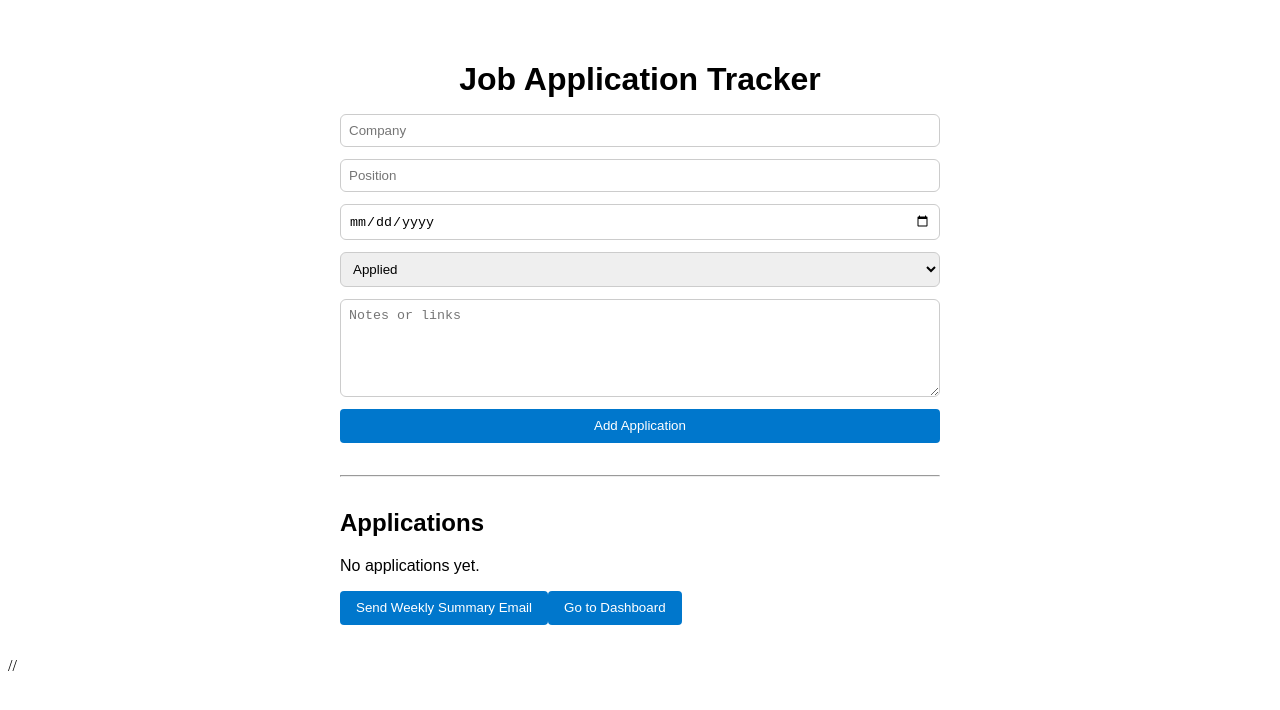
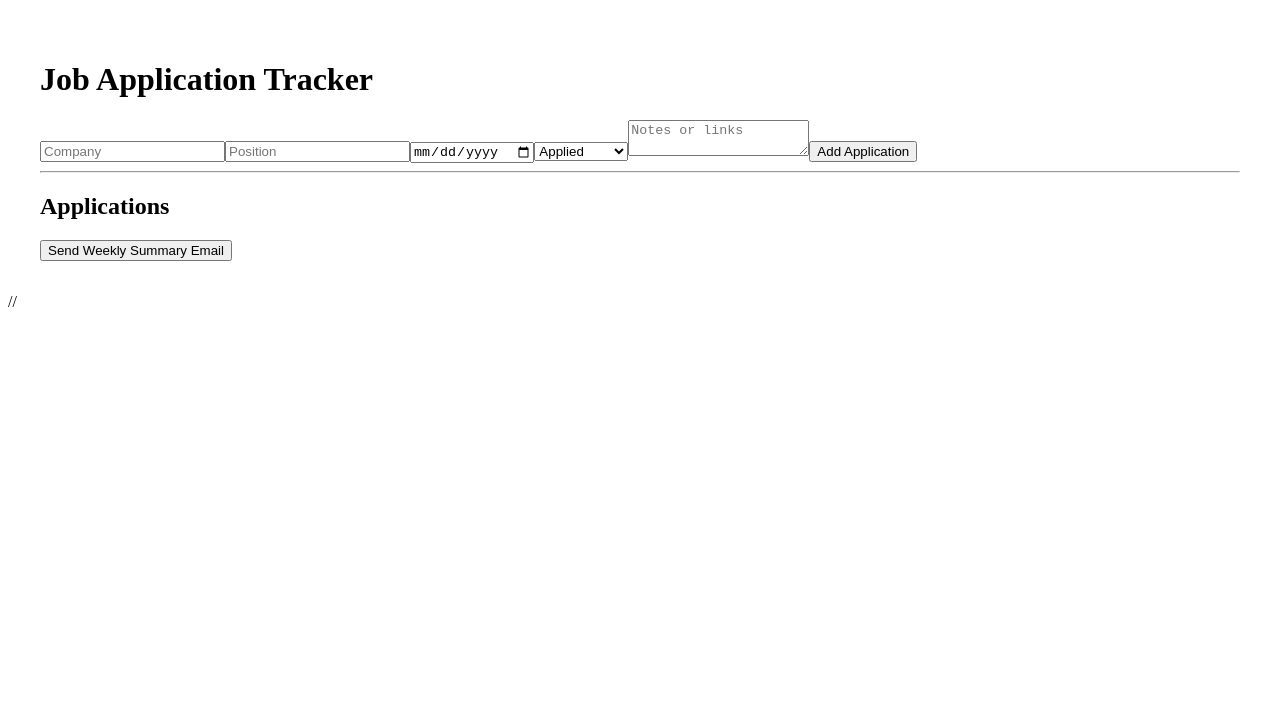
Before and after one commit to abhi2326/job-tracker, a React (Create React App) app: page / in a window 1280 px wide. Shown: the top 710 px of the page. Built offline with nearby package versions, Linux system fonts and the light colour scheme.

Commit message:
Update App.tsx

```diff
--- a/src/App.tsx
+++ b/src/App.tsx
@@ -1,6 +1,5 @@
 import React, { useState, useEffect } from "react";
 import emailjs from "@emailjs/browser";
-import "./styles.css"; // Ensure this file exists
 
 const SERVICE_ID = "service_t2fsozo";
 const TEMPLATE_ID = "template_aepvo66";
@@ -32,8 +31,9 @@ const defaultApp: Application = {
 const App: React.FC = () => {
   const [applications, setApplications] = useState<Application[]>([]);
   const [form, setForm] = useState<Application>(defaultApp);
-  const [statusMessage, setStatusMessage] = useState("");
+  const [status, setStatus] = useState("");
 
+  // Load from localStorage
   useEffect(() => {
     const stored = localStorage.getItem("jobApps");
     if (stored) setApplications(JSON.parse(stored));
@@ -43,36 +43,28 @@ const App: React.FC = () => {
     localStorage.setItem("jobApps", JSON.stringify(applications));
   }, [applications]);
 
-  const handleChange = (
-    e: React.ChangeEvent<HTMLInputElement | HTMLSelectElement | HTMLTextAreaElement>
-  ): void => {
+  const handleChange = (e: React.ChangeEvent<HTMLInputElement | HTMLSelectElement | HTMLTextAreaElement>): void => {
     setForm({ ...form, [e.target.name]: e.target.value });
   };
 
   const handleSubmit = (e: React.FormEvent): void => {
     e.preventDefault();
     if (!form.company || !form.position || !form.date) {
-      setStatusMessage("Please fill in all required fields.");
+      setStatus("Please fill in all required fields.");
       return;
     }
     setApplications([...applications, { ...form, id: Date.now() }]);
     setForm(defaultApp);
-    setStatusMessage("Application added.");
+    setStatus("Application added.");
   };
 
   const handleDelete = (id: number): void => {
-    setApplications(applications.filter((app) => app.id !== id));
-    setStatusMessage("Application deleted.");
+    setApplications(applications.filter(app => app.id !== id));
   };
 
   const sendSummaryEmail = (): void => {
-    if (applications.length === 0) {
-      setStatusMessage("No applications to include in the email.");
-      return;
-    }
-
     const summary = applications
-      .map((app) => `• ${app.company} - ${app.position} (${app.status}) on ${app.date}`)
+      .map(app => `• ${app.company} - ${app.position} (${app.status}) on ${app.date}`)
       .join("<br/>");
 
     const templateParams: EmailTemplateParams = {
@@ -80,89 +72,45 @@ const App: React.FC = () => {
       message: summary,
     };
 
-    emailjs
-      .send(SERVICE_ID, TEMPLATE_ID, templateParams, USER_ID)
-      .then(() => setStatusMessage("Summary email sent successfully!"))
-      .catch(() => setStatusMessage("Failed to send email."));
+    emailjs.send(SERVICE_ID, TEMPLATE_ID, templateParams, USER_ID)
+      .then(() => setStatus("Summary email sent successfully!"))
+      .catch(() => setStatus("Failed to send email."));
   };
 
   return (
-    <div className="container">
-      <h1 className="title">Job Application Tracker</h1>
+    <div style={{ padding: "2rem" }}>
+      <h1>Job Application Tracker</h1>
 
-      <form onSubmit={handleSubmit} className="form">
-        <input
-          className="input"
-          name="company"
-          placeholder="Company"
-          value={form.company}
-          onChange={handleChange}
-          required
-        />
-        <input
-          className="input"
-          name="position"
-          placeholder="Position"
-          value={form.position}
-          onChange={handleChange}
-          required
-        />
-        <input
-          className="input"
-          type="date"
-          name="date"
-          value={form.date}
-          onChange={handleChange}
-          required
-        />
-        <select className="input" name="status" value={form.status} onChange={handleChange}>
+      <form onSubmit={handleSubmit}>
+        <input name="company" placeholder="Company" value={form.company} onChange={handleChange} required />
+        <input name="position" placeholder="Position" value={form.position} onChange={handleChange} required />
+        <input type="date" name="date" value={form.date} onChange={handleChange} required />
+        <select name="status" value={form.status} onChange={handleChange}>
           <option>Applied</option>
           <option>In Review</option>
           <option>Interviewing</option>
           <option>Rejected</option>
           <option>Offer</option>
         </select>
-        <textarea
-          className="textarea"
-          name="notes"
-          placeholder="Notes or links"
-          value={form.notes}
-          onChange={handleChange}
-        />
-        <button className="button" type="submit">
-          Add Application
-        </button>
+        <textarea name="notes" placeholder="Notes or links" value={form.notes} onChange={handleChange} />
+        <button type="submit">Add Application</button>
       </form>
 
-      <hr className="divider" />
-      <h2 className="subtitle">Applications</h2>
+      <hr />
+      <h2>Applications</h2>
+      {applications.map(app => (
+        <div key={app.id}>
+          <p><b>{app.company}</b> - {app.position} ({app.status})</p>
+          <small>{app.date}</small>
+          <br />
+          <button onClick={() => handleDelete(app.id)}>Delete</button>
+          <hr />
+        </div>
+      ))}
 
-      {applications.length === 0 ? (
-        <p>No applications yet.</p>
-      ) : (
-        applications.map((app) => (
-          <div key={app.id} className="app-card">
-            <p>
-              <strong>{app.company}</strong> - {app.position} ({app.status})
-            </p>
-            <small>{app.date}</small>
-            {app.notes && <p>{app.notes}</p>}
-            <button className="delete-button" onClick={() => handleDelete(app.id)}>
-              Delete
-            </button>
-          </div>
-        ))
-      )}
+      <button onClick={sendSummaryEmail}>Send Weekly Summary Email</button>
 
-      <button className="summary-button" onClick={sendSummaryEmail}>
-        Send Weekly Summary Email
-      </button>
-
-      <a href="/dashboard">
-        <button className="dashboard-button">Go to Dashboard</button>
-      </a>
-
-      {statusMessage && <p className="status">{statusMessage}</p>}
+      {status && <p>{status}</p>}
     </div>
   );
 };
```
